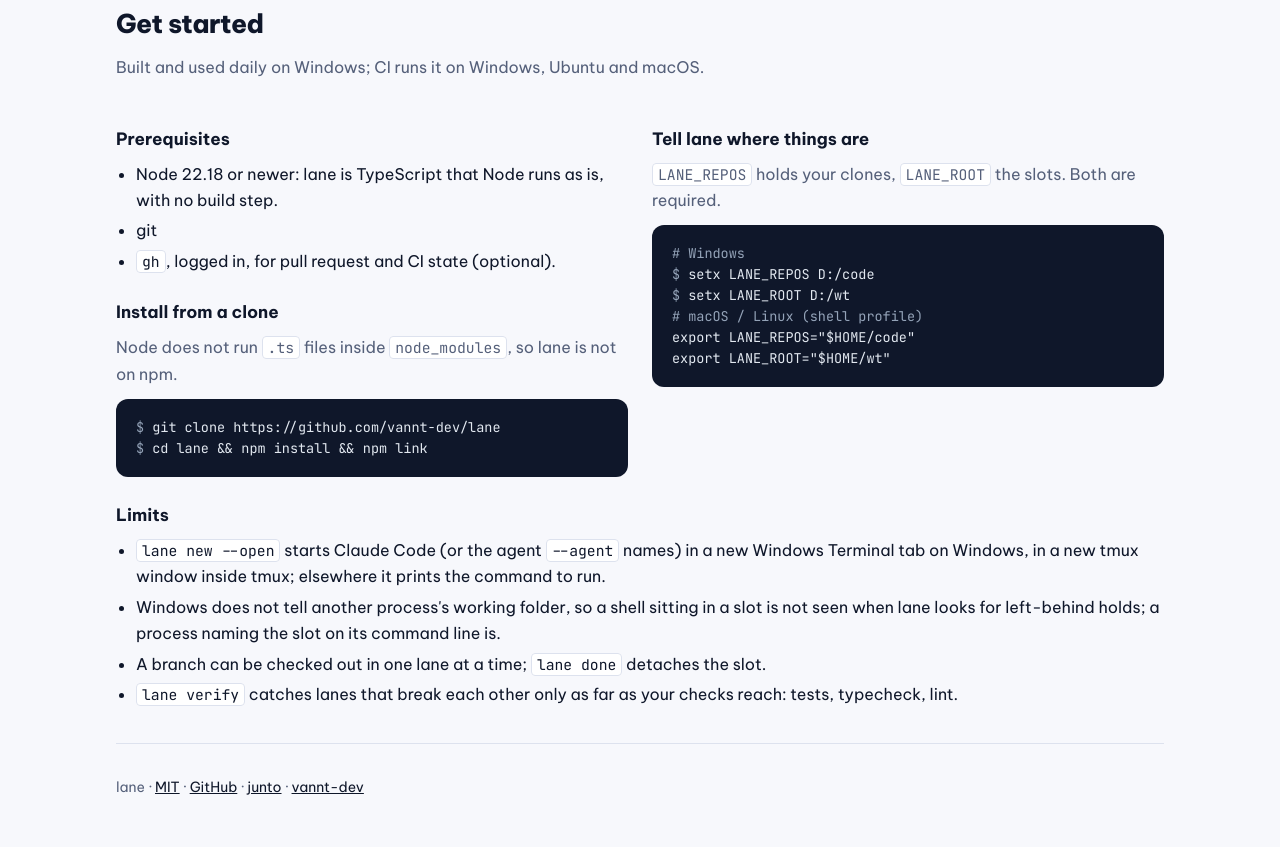
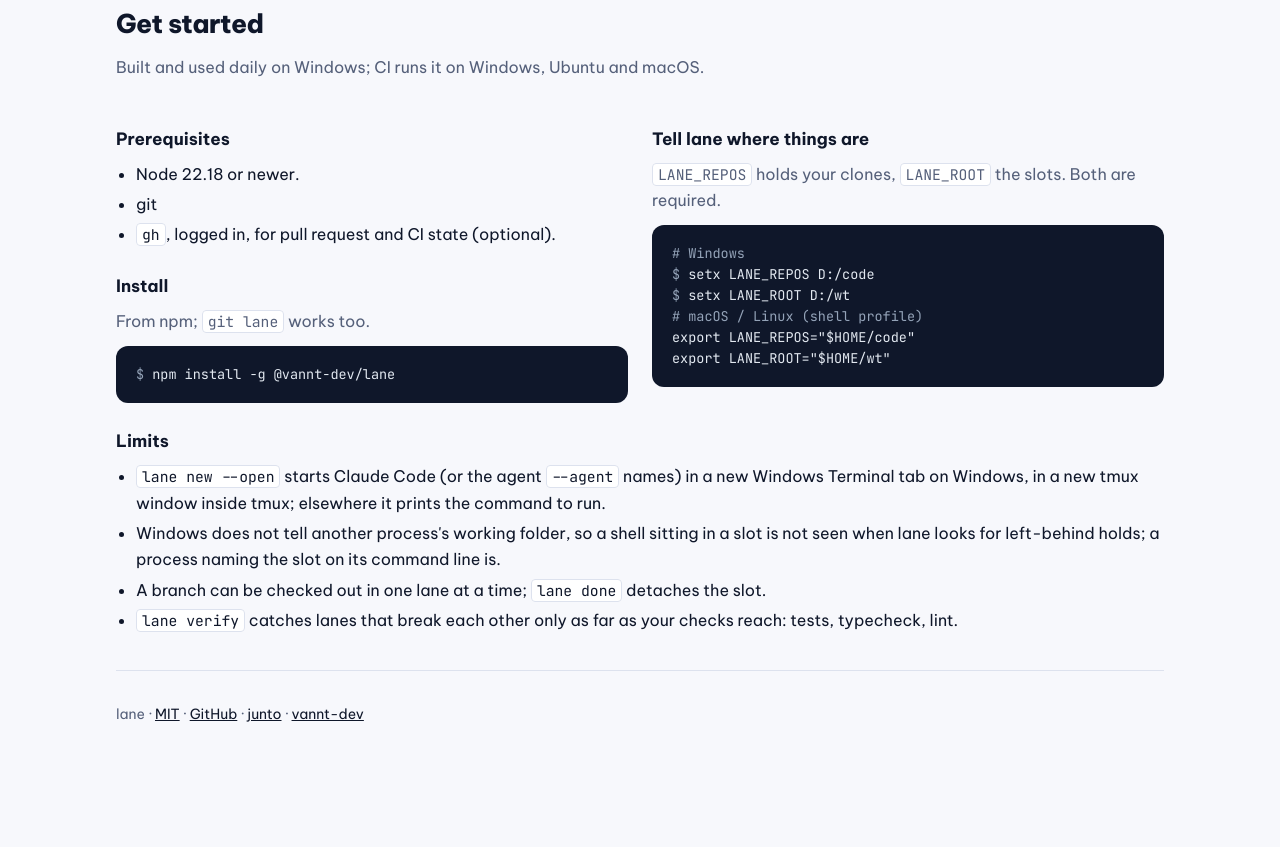
Before and after one commit to vannt-dev/lane, a website: page docs/index.html in a window 1280 px wide. Shown: the part 4177-5024 px from the top of the page. After the commit the page ends 4951 px from the top, so only its background shows below. Drawn offline with Linux system fonts and the light colour scheme.

Commit message:
feat: publish lane to npm as @vannt-dev/lane (#51)
Publish lane to npm as @vannt-dev/lane (dist build, git-lane bin, publish job).

```diff
--- a/docs/index.html
+++ b/docs/index.html
@@ -669,16 +669,15 @@ next: cd F:/demo/wt/dfk-2 &amp;&amp; claude   (agents: lane brief dfk-2; when pu
           <div>
             <h3 data-i18n="gs.pre.h">Prerequisites</h3>
             <ul>
-              <li data-i18n="gs.pre.1">Node 22.18 or newer: lane is TypeScript that Node runs as is, with no build step.</li>
+              <li data-i18n="gs.pre.1">Node 22.18 or newer.</li>
               <li>git</li>
               <li data-i18n="gs.pre.3"><code>gh</code>, logged in, for pull request and CI state (optional).</li>
             </ul>
-            <h3 data-i18n="gs.inst.h">Install from a clone</h3>
+            <h3 data-i18n="gs.inst.h">Install</h3>
             <p class="note" data-i18n="gs.inst">
-              Node does not run <code>.ts</code> files inside <code>node_modules</code>, so lane is not on npm.
+              From npm; <code>git lane</code> works too.
             </p>
-            <pre><span class="dim">$</span> git clone https://github.com/vannt-dev/lane
-<span class="dim">$</span> cd lane && npm install && npm link</pre>
+            <pre><span class="dim">$</span> npm install -g @vannt-dev/lane</pre>
           </div>
           <div>
             <h3 data-i18n="gs.env.h">Tell lane where things are</h3>
@@ -773,10 +772,10 @@ export LANE_ROOT="$HOME/wt"</pre>
           'gs.h2': 'Bắt đầu',
           'gs.sub': 'Làm ra và dùng hằng ngày trên Windows; CI chạy trên Windows, Ubuntu và macOS.',
           'gs.pre.h': 'Cần có',
-          'gs.pre.1': 'Node 22.18 trở lên: lane là TypeScript mà Node chạy thẳng, không cần build.',
+          'gs.pre.1': 'Node 22.18 trở lên.',
           'gs.pre.3': '<code>gh</code> đã đăng nhập, để xem trạng thái pull request và CI (không bắt buộc).',
-          'gs.inst.h': 'Cài từ bản clone',
-          'gs.inst': 'Node không chạy file <code>.ts</code> nằm trong <code>node_modules</code>, nên lane không có trên npm.',
+          'gs.inst.h': 'Cài đặt',
+          'gs.inst': 'Từ npm; gõ <code>git lane</code> cũng được.',
           'gs.env.h': 'Cho lane biết mọi thứ nằm ở đâu',
           'gs.env': '<code>LANE_REPOS</code> chứa các bản clone, <code>LANE_ROOT</code> chứa các slot. Cả hai đều bắt buộc.',
           'gs.lim.h': 'Giới hạn',
```
Also changed, not shown: package.json (+12 -3 lines), tsconfig.build.json (added, +12 -0 lines), .github/workflows/release.yml, README.md, 1 other file.
